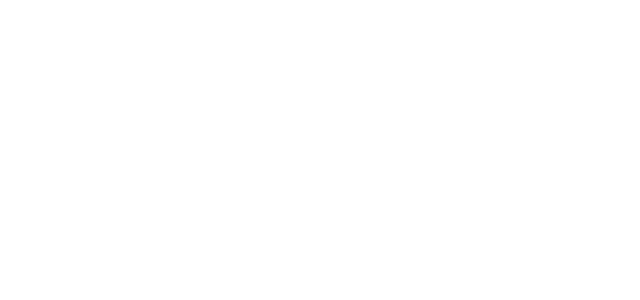
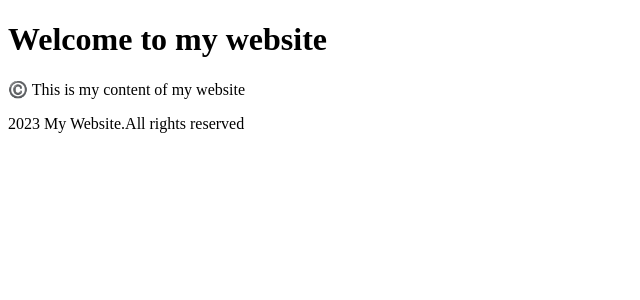
Before and after one commit to acciojob/page-layout-Tejal002, a React app: page / in a window 1280 px wide. Shown: the top 300 px of the page, without its empty margins (0-640 px from the left). Built offline with nearby package versions, Linux system fonts and the light colour scheme.

Commit message:
first commit

```diff
--- a/src/components/App.js
+++ b/src/components/App.js
@@ -1,11 +1,20 @@
 
 import React from "react";
 import './../styles/App.css';
+import PageLayout from "./PageLayout";
+
 
 const App = () => {
+
+  let Header=<h1>Welcome to my website</h1>;
+  let Footer=<p>2023 My Website.All rights reserved</p>;
+
   return (
+
     <div>
-        {/* Do not remove the main div */}
+        <PageLayout Header={Header} Footer={Footer}>
+          <p>©️ This is my content of my website </p>
+        </PageLayout>
     </div>
   )
 }
--- /dev/null
+++ b/src/components/PageLayout.jsx
@@ -0,0 +1,15 @@
+import React, { Children } from 'react'
+
+
+const PageLayout = ({Header,Footer,children}) => {
+    console.log(Header)
+  return (
+    <div>
+        {Header}
+        {children}
+        {Footer}
+    </div>
+  )
+}
+
+export default PageLayout
```
Also changed, not shown: 1 other file (tests, documents, lock files or other folders).
